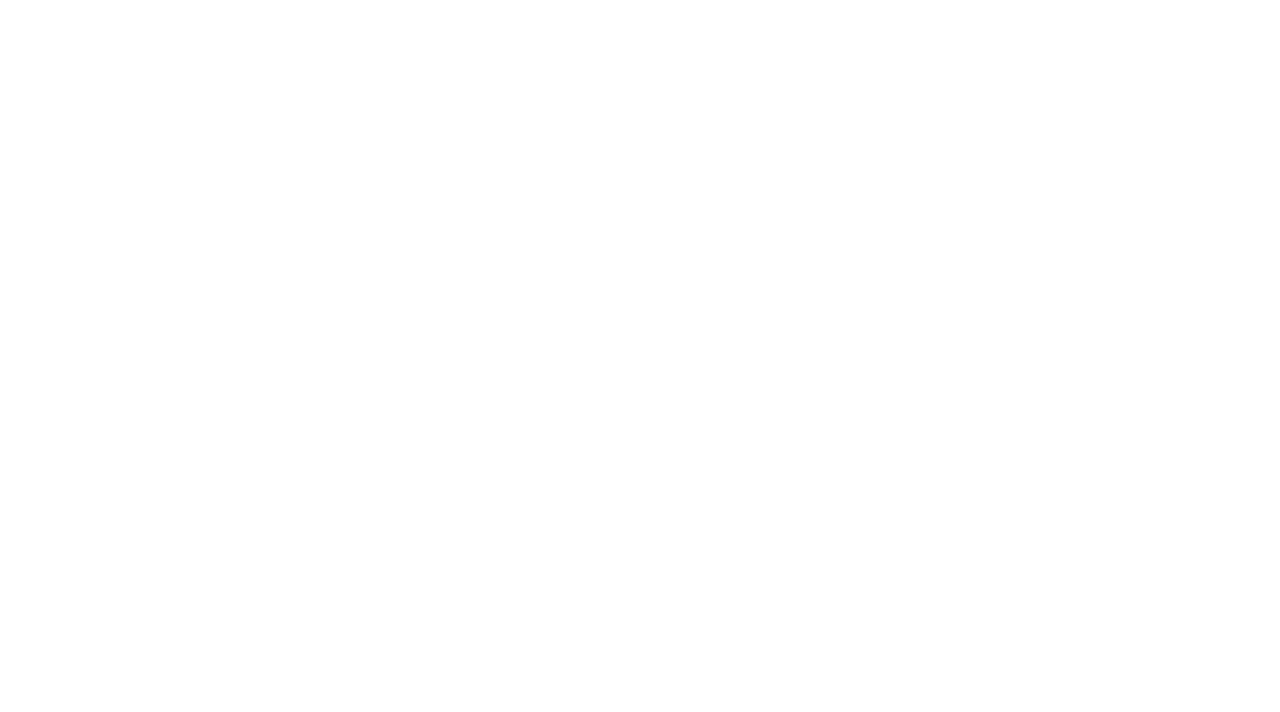
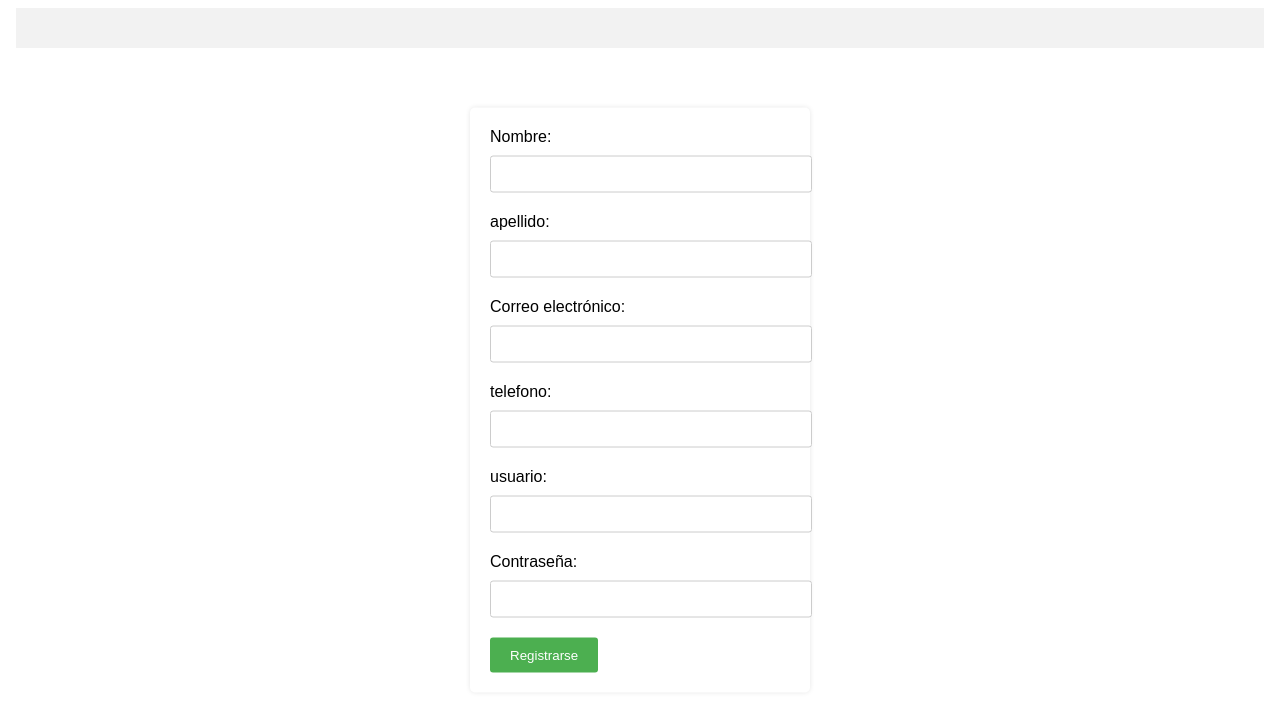
Before and after one commit to leonardoAndresCrespoSarango/frontendProyecto, an Angular app: page / in a window 1280 px wide. Shown: the top 712 px of the page. Built offline with nearby package versions, Linux system fonts and the light colour scheme.

Commit message:
frontend 20:05

```diff
--- a/package.json
+++ b/package.json
@@ -18,6 +18,7 @@
     "@angular/platform-browser": "^14.2.0",
     "@angular/platform-browser-dynamic": "^14.2.0",
     "@angular/router": "^14.2.0",
+    "cors": "^2.8.5",
     "rxjs": "~7.5.0",
     "tslib": "^2.3.0",
     "zone.js": "~0.11.4"
--- a/src/app/app-routing.module.ts
+++ b/src/app/app-routing.module.ts
@@ -8,6 +8,7 @@ import {InscripcionComponent} from "./recurso/inscripcion/inscripcion.component"
 
 const routes: Routes = [
   {path:"usuario/login", component: LoginComponent},
+  {path:"", component: RegisterComponent},
   {path:"usuario/register", component: RegisterComponent},
   {path:"catalogo/dashboard", component: DashboardComponent},
   {path:"catalogo/cursos", component: InscripcionComponent},
--- /dev/null
+++ b/src/app/domain/persona.ts
@@ -0,0 +1,9 @@
+export class Usuario {
+
+  nombre?: string;
+  apellido?: string;
+  email?: string;
+  telefono?: string;
+  usu?: string;
+  contrasenia?: string;
+}
--- /dev/null
+++ b/src/app/services/usuario.service.ts
@@ -0,0 +1,20 @@
+import { Injectable } from '@angular/core';
+import {HttpClient} from "@angular/common/http";
+import {Usuario} from "../domain/persona";
+import {Observable} from "rxjs";
+
+@Injectable({
+  providedIn: 'root'
+})
+export class UsuarioService {
+
+  constructor(private httpClient: HttpClient) { }
+  save(cliente: Usuario): Observable<any[]> {
+    //Para poner usamos el .post y para obtener el .get
+    return this.httpClient.post<any>("http://localhost:8001/usuario/crear", cliente);
+  }
+  updateCliente(cliente: Usuario): Observable<any[]> {
+    //Para poner usamos el .post y para obtener el .get
+    return this.httpClient.post<any>("http://localhost:8001/usuario/actualizar/{id}", cliente);
+  }
+}
--- a/src/app/usuario/register/register.component.html
+++ b/src/app/usuario/register/register.component.html
@@ -10,15 +10,25 @@
 <body>
 <form>
   <label for="name">Nombre:</label>
-  <input type="text" id="name" name="name" required>
+  <input type="text" id="name" name="name" required [(ngModel)]="cliente.nombre">
+
+  <label for="name">apellido:</label>
+  <input type="text" id="apellido" name="apellido" required [(ngModel)]="cliente.apellido">
 
   <label for="email">Correo electrónico:</label>
-  <input type="email" id="email" name="email" required>
+  <input type="email" id="email" name="email" required [(ngModel)]="cliente.email">
 
-  <label for="password">Contraseña:</label>
-  <input type="password" id="password" name="password" required>
+  <label for="name">telefono:</label>
+  <input type="text" id="telefono" name="telefono" required [(ngModel)]="cliente.telefono">
 
-  <input type="submit" value="Registrarse">
+  <label for="name">usuario:</label>
+  <input type="text" id="usu" name="usu" required [(ngModel)]="cliente.usu">
+
+  <label for="contrasenia">Contraseña:</label>
+  <input type="password" id="contrasenia" name="contrasenia" required [(ngModel)]="cliente.contrasenia">
+
+  <input type="submit" value="Registrarse" (click)="guardar()">
+
 </form>
 
 </body>
--- a/src/app/usuario/register/register.component.ts
+++ b/src/app/usuario/register/register.component.ts
@@ -1,15 +1,56 @@
 import { Component, OnInit } from '@angular/core';
-
+import {Usuario} from "../../domain/persona";
+import {Router} from "@angular/router";
+import {UsuarioService} from "../../services/usuario.service";
+import { HttpClient, HttpErrorResponse } from '@angular/common/http';
 @Component({
   selector: 'app-register',
   templateUrl: './register.component.html',
   styleUrls: ['./register.component.scss']
 })
 export class RegisterComponent implements OnInit {
-
-  constructor() { }
+  editar=0;
+  cliente: Usuario = new Usuario()
+  constructor(private router: Router,private usuarioService: UsuarioService) { }
 
   ngOnInit(): void {
   }
+  guardar() {
+    console.log(this.cliente);
+
+    if (this.editar == 0) {
+      this.usuarioService.save(this.cliente).subscribe(
+        (data) => {
+          console.log(JSON.stringify(data));
+        },
+        (error: HttpErrorResponse) => {
+          if (error.error instanceof ErrorEvent) {
+            // Error de red o de cliente
+            console.error('Error:', error.error.message);
+          } else {
+            // Error del servidor
+            console.error(`Código de error ${error.status}, ${JSON.stringify(error.error)}`);
+          }
+        }
+      );
+    } else {
+      this.usuarioService.updateCliente(this.cliente).subscribe(
+        (data) => {
+          console.log(JSON.stringify(data));
+        },
+        (error: HttpErrorResponse) => {
+          if (error.error instanceof ErrorEvent) {
+            // Error de red o de cliente
+            console.error('Error:', error.error.message);
+          } else {
+            // Error del servidor
+            console.error(`Código de error ${error.status}, ${JSON.stringify(error.error)}`);
+          }
+        }
+      );
+    }
+
+    this.cliente = new Usuario();
+  }
 
 }
```
Also changed, not shown: src/app/app.module.ts (+8 -1 lines), 2 other files (tests, documents, lock files or other folders).
